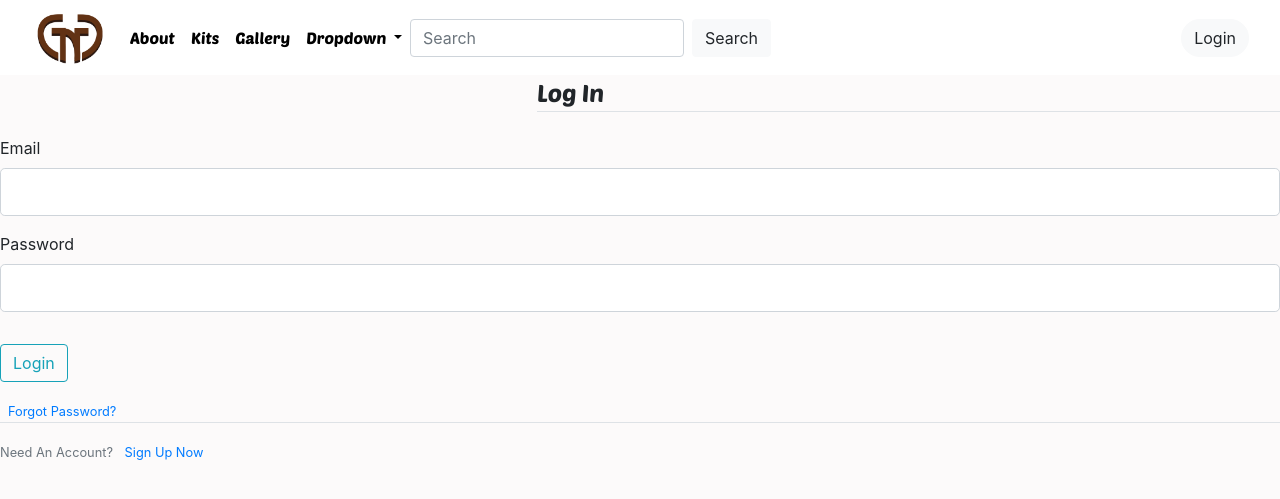
After one commit to CharlesTWood/GameNightGadgets, a Flask app: page /login in a window 1280 px wide; the page is wider, and only the part inside the window is pictured. The commit adds this page. Shown: the top 499 px of that part. Run offline with Flask 2, Linux system fonts and the light colour scheme; some libraries are stand-ins or nearby versions.

Commit message:
Added login page and logout function

```diff
--- a/app/website/forms.py
+++ b/app/website/forms.py
@@ -18,7 +18,7 @@ def Password_complexity(form, field):
 class Loginform(FlaskForm):
     email = StringField('Email', validators=[DataRequired(), Email(), Length(min=6, max=80)])
     password = PasswordField('Password', validators=[DataRequired(), Length(min=2, max=20)])
-    remember = BooleanField('Remember Me')
+    #remember = BooleanField('Remember Me')
     submit = SubmitField('Login')
 
 
--- a/app/website/routes.py
+++ b/app/website/routes.py
@@ -29,7 +29,6 @@ def register():
     if current_user.is_authenticated:
         return redirect(url_for('home'))
     if form.validate_on_submit():
-        print('form is valid', file=sys.stderr)
         hashed_password = bcrypt.generate_password_hash(form.password.data).decode('utf-8')
         flash(form.username.data)
         user = User(username=form.username.data, email=form.email.data, password=hashed_password)
@@ -39,15 +38,38 @@ def register():
         return redirect(url_for('home'))
     return render_template('register.html', form=form)
 
+@app.route('/login', methods=['GET', 'POST'])
+def login():
+    form = Loginform()
+    if current_user.is_authenticated:
+        return redirect(url_for('home'))
+    if form.validate_on_submit():
+        user = User.query.filter_by(email=form.email.data).first()
+        if user and bcrypt.check_password_hash(user.password, form.password.data):
+            login_user(user)
+        else:
+            flash('Login Unsuccessful. Please check email and password', 'danger')
+    return render_template('login.html', form=form)
+
+@app.route("/logout")
+def logout():
+    logout_user()
+    return redirect(url_for('home'))
+
 @app.context_processor
 def login_form():
     nav_login_form = Loginform()
-    if current_user.is_authenticated:
-        return redirect(url_for('home'))
     if nav_login_form.validate_on_submit():
+        print("valid", file=sys.stderr)
         user = User.query.filter_by(email=nav_login_form.email.data).first()
         if user and bcrypt.check_password_hash(user.password, nav_login_form.password.data):
+            print("working", file=sys.stderr)
             login_user(user)
         else:
             flash('Login Unsuccessful. Please check email and password', 'danger')
-    return dict(login_form=nav_login_form)
+    else:
+        print('not valid', nav_login_form, file=sys.stderr)
+        print(nav_login_form.email.data, file=sys.stderr)
+        print(nav_login_form.password.data, file=sys.stderr)
+
+    return dict(navbar_login_form=nav_login_form)
--- a/app/website/templates/base.html
+++ b/app/website/templates/base.html
@@ -59,9 +59,21 @@
             </ul>
             <ul class="navbar-nav me-auto">
               <li class="nav-item">
-                <button type="button" class="btn btn-light btn-round" data-toggle="modal" data-target="#loginModal">
-                  Login
-                </button>
+                {% if current_user.is_authenticated %}
+                  <li class="nav-item dropdown">
+                    <a class="nav-link dropdown-toggle" href="#" id="navbarDropdown" role="button" data-toggle="dropdown" aria-haspopup="true" aria-expanded="false">
+                      {{ current_user.username }}
+                    </a>
+                    <div class="dropdown-menu" aria-labelledby="navbarDropdown">
+                      <a class="dropdown-item" href="#">Account</a>
+                      <a class="dropdown-item" href="#">Another</a>
+                      <div class="dropdown-divider"></div>
+                      <a class="dropdown-item" href="{{ url_for('logout') }}">Logout</a>
+                    </div>
+                  </li>
+                {% else %}
+                  <button type="button" class="btn btn-light btn-round" data-toggle="modal" data-target="#loginModal"> Login</button>
+                {% endif %}
               </li>
             </ul>
           </div>
@@ -83,30 +95,30 @@
             <div class="d-flex flex-column text-center">
               <form>
                 <div class="form-group">
-                  {% if login_form.email.errors %}
-                      {{ login_form.email(class="form-control form-control is-invalid") }}
+                  {% if navbar_login_form.email.errors %}
+                      {{ navbar_login_form.email(class="form-control form-control is-invalid") }}
                       <div class="invalid-feedback">
-                          {% for error in login_form.email.errors %}
+                          {% for error in navbar_login_form.email.errors %}
                               <span>{{ error }}</span>
                           {% endfor %}
                       </div>
                   {% else %}
-                      {{ login_form.email(class="form-control form-control-lg") }}
+                      {{ navbar_login_form.email(class="form-control form-control-lg") }}
                   {% endif %}
                 </div>
                 <div class="form-group">
-                  {% if login_form.password.errors %}
-                      {{ login_form.password(class="form-control form-control is-invalid") }}
+                  {% if navbar_login_form.password.errors %}
+                    {{ navbar_login_form.password(class="form-control form-control is-invalid") }}
                       <div class="invalid-feedback">
-                          {% for error in login_form.password.errors %}
+                          {% for error in navbar_login_form.password.errors %}
                               <span>{{ error }}</span>
                           {% endfor %}
                       </div>
                   {% else %}
-                      {{ login_form.password(class="form-control form-control-lg") }}
+                      {{ navbar_login_form.password(class="form-control form-control-lg") }}
                   {% endif %}
                 </div>
-                {{ login_form.submit(class="btn btn-outline-info") }}
+                {{ navbar_login_form.submit(class="btn btn-outline-info") }}
               </form>
 
               <div class="text-center text-muted delimiter">or sign in with google or facebook</div>
--- /dev/null
+++ b/app/website/templates/login.html
@@ -0,0 +1,49 @@
+{% extends "base.html" %}
+{% block content %}
+    <div class="content-section">
+        <form method="POST" action="">
+            {{ form.hidden_tag() }}
+            <fieldset class="form-group">
+                <legend class="border-bottom mb-4">Log In</legend>
+                <div class="form-group">
+                    {{ form.email.label(class="form-control-label") }}
+                    {% if form.email.errors %}
+                        {{ form.email(class="form-control form-control-lg is-invalid") }}
+                        <div class="invalid-feedback">
+                            {% for error in form.email.errors %}
+                                <span>{{ error }}</span>
+                            {% endfor %}
+                        </div>
+                    {% else %}
+                        {{ form.email(class="form-control form-control-lg") }}
+                    {% endif %}
+                </div>
+                <div class="form-group">
+                    {{ form.password.label(class="form-control-label") }}
+                    {% if form.password.errors %}
+                        {{ form.password(class="form-control form-control-lg is-invalid") }}
+                        <div class="invalid-feedback">
+                            {% for error in form.password.errors %}
+                                <span>{{ error }}</span>
+                            {% endfor %}
+                        </div>
+                    {% else %}
+                        {{ form.password(class="form-control form-control-lg") }}
+                    {% endif %}
+                </div>
+
+            </fieldset>
+            <div class="form-group">
+                {{ form.submit(class="btn btn-outline-info") }}
+            </div>
+            <small class="text-muted ml-2">
+                <a href="#">Forgot Password?</a>
+            </small>
+        </form>
+    </div>
+    <div class="border-top pt-3">
+        <small class="text-muted">
+            Need An Account? <a class="ml-2" href="{{ url_for('register') }}">Sign Up Now</a>
+        </small>
+    </div>
+{% endblock content %}
```
Also changed, not shown: app/website/dev.db.
